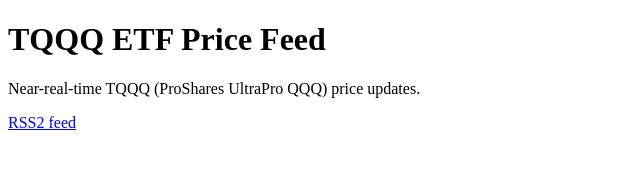
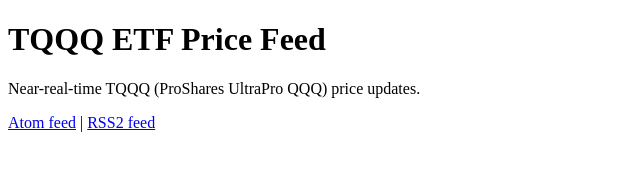
Before and after one commit to cm-fy/tqqq-etf-feed, a plain HTML site: page docs/index.html in a window 1280 px wide. Shown: the full height of the page, 0-640 px from the left. Drawn offline with Linux system fonts and the light colour scheme.

Commit message:
Update generated docs from local run

```diff
--- a/docs/index.html
+++ b/docs/index.html
@@ -1,4 +1,4 @@
 <!DOCTYPE html>
 <html lang="en">
 <head><meta charset="utf-8"><meta name="viewport" content="width=device-width,initial-scale=1"><title>TQQQ ETF Price Feed</title><link rel="icon" type="image/png" href="TQQQ.png" /></head>
-<body><h1>TQQQ ETF Price Feed</h1><p>Near-real-time TQQQ (ProShares UltraPro QQQ) price updates.</p><p><a href="feed.rss">RSS2 feed</a></p></body></html>
+<body><h1>TQQQ ETF Price Feed</h1><p>Near-real-time TQQQ (ProShares UltraPro QQQ) price updates.</p><p><a href="feed.atom">Atom feed</a> | <a href="feed.rss">RSS2 feed</a></p></body></html>
```
Also changed, not shown: 2 other files.
